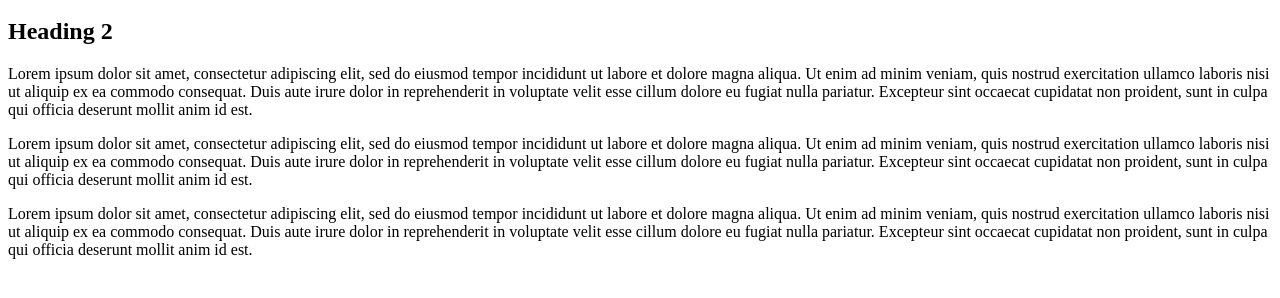
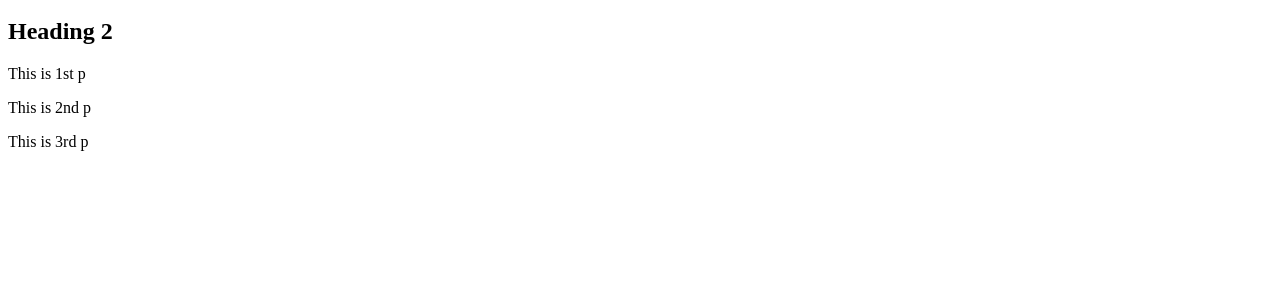
Before and after one commit to pybreed/webapp, a plain HTML site: page index.html in a window 1280 px wide. Shown: the part 48-346 px from the top of the page. Drawn offline with Linux system fonts and the light colour scheme.

Commit message:
make 1st, 2nd and 3rd paragraph

```diff
--- a/index.html
+++ b/index.html
@@ -5,9 +5,8 @@
 <body>
   <h1>Hello world!</h1>
   <h2>Heading 2</h2>
-  <p>Lorem ipsum dolor sit amet, consectetur adipiscing elit, sed do eiusmod tempor incididunt ut labore et dolore
-  magna aliqua. Ut enim ad minim veniam, quis nostrud exercitation ullamco laboris nisi ut aliquip ex ea commodo consequat. Duis aute irure dolor in reprehenderit in voluptate velit esse cillum dolore eu fugiat nulla pariatur. Excepteur sint occaecat cupidatat non proident, sunt in culpa qui officia deserunt mollit anim id est.</p>
-  <p>Lorem ipsum dolor sit amet, consectetur adipiscing elit, sed do eiusmod tempor incididunt ut labore et dolore magna aliqua. Ut enim ad minim veniam, quis nostrud exercitation ullamco laboris nisi ut aliquip ex ea commodo consequat. Duis aute irure dolor in reprehenderit in voluptate velit esse cillum dolore eu fugiat nulla pariatur. Excepteur sint occaecat cupidatat non proident, sunt in culpa qui officia deserunt mollit anim id est.</p>
-  <p>Lorem ipsum dolor sit amet, consectetur adipiscing elit, sed do eiusmod tempor incididunt ut labore et dolore magna aliqua. Ut enim ad minim veniam, quis nostrud exercitation ullamco laboris nisi ut aliquip ex ea commodo consequat. Duis aute irure dolor in reprehenderit in voluptate velit esse cillum dolore eu fugiat nulla pariatur. Excepteur sint occaecat cupidatat non proident, sunt in culpa qui officia deserunt mollit anim id est.</p>
+  <p>This is 1st p</p>
+  <p>This is 2nd p</p>
+  <p>This is 3rd p</p>
 </body>
 </html>
```
